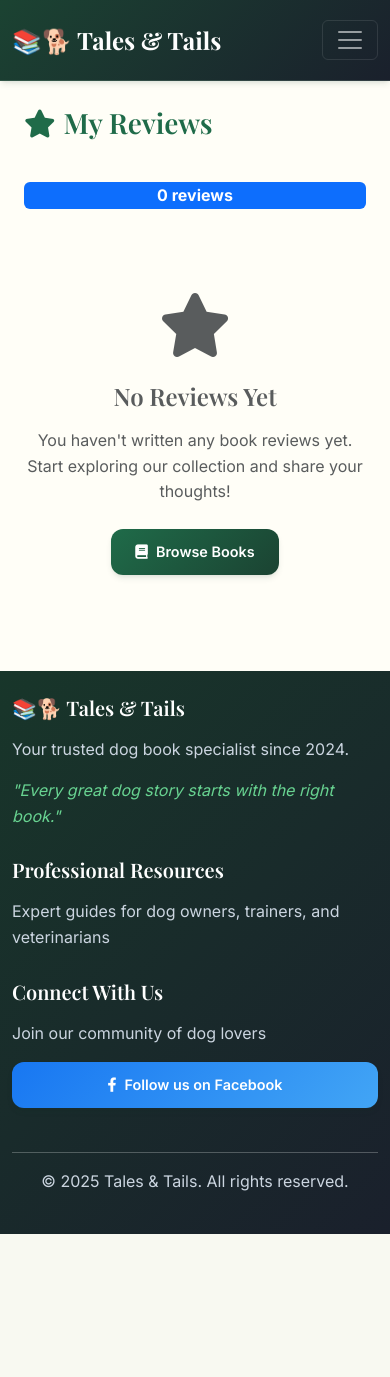
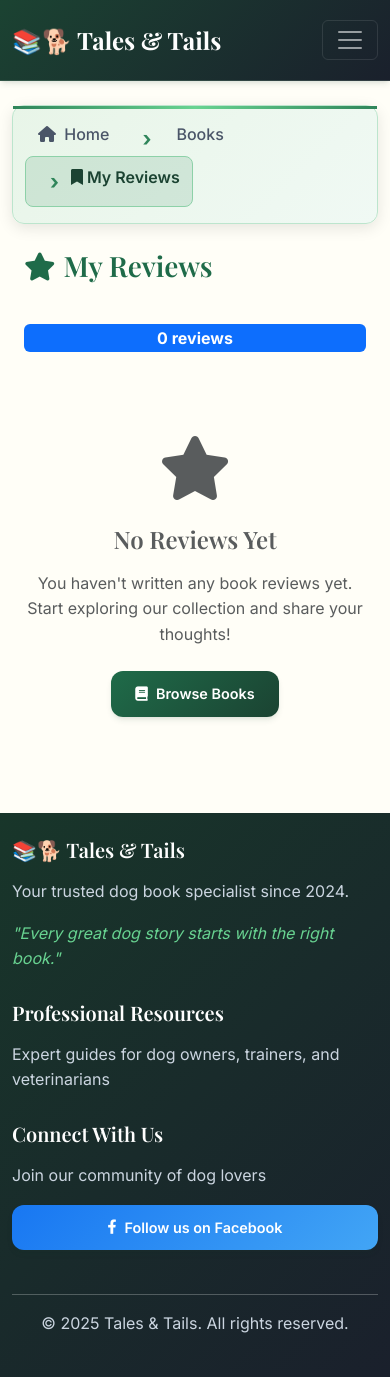
Before and after one commit to Nickflanagn24/bookstore, a Django app: page /books/my-reviews/ in a window 390 px wide. Before the commit the page ends 1234 px from the top, so only its background shows below. Run offline with Django 4.2, Linux system fonts and the light colour scheme; the visitor is signed in with stand-in values (Sample User, id 1); data that the repository does not hold is empty; parts of the project's set-up code (start-up, migrations or seed data) failed here and were passed over.

Commit message:
feat: Add comprehensive breadcrumb navigation system
- Create breadcrumb template tags for dynamic navigation generation
- Add breadcrumb component template with responsive design
- Implement breadcrumb logic for all page types (books, categories, authors, reviews, management)
- Add enhanced breadcrumb styling with forest green theme
- Include hover effects, mobile responsiveness, and accessibility features
- Integrate breadcrumbs into base template for site-wide navigation
- Improve user experience with clear navigation hierarchy across all pages

```diff
--- /dev/null
+++ b/books/templatetags/breadcrumb_tags.py
@@ -0,0 +1,110 @@
+from django import template
+from django.urls import reverse
+from django.utils.html import format_html
+
+register = template.Library()
+
+@register.simple_tag(takes_context=True)
+def breadcrumbs(context):
+    """Generate breadcrumbs based on current URL and context"""
+    request = context['request']
+    url_name = request.resolver_match.url_name
+    namespace = request.resolver_match.namespace
+
+    # Base breadcrumb structure
+    breadcrumbs = [{'name': 'Home', 'url': reverse('books:book_list')}]
+
+    # Add breadcrumbs based on current page
+    if namespace == 'books':
+        if url_name == 'book_list':
+            breadcrumbs.append({'name': 'Books', 'url': None})
+
+        elif url_name == 'book_detail':
+            book = context.get('book')
+            breadcrumbs.extend([
+                {'name': 'Books', 'url': reverse('books:book_list')},
+                {'name': book.title[:30] + '...' if len(book.title) > 30 else book.title, 'url': None}
+            ])
+
+        elif url_name == 'category_detail':
+            category = context.get('category')
+            breadcrumbs.extend([
+                {'name': 'Books', 'url': reverse('books:book_list')},
+                {'name': f'Category: {category.name}', 'url': None}
+            ])
+
+        elif url_name == 'author_detail':
+            author = context.get('author')
+            breadcrumbs.extend([
+                {'name': 'Books', 'url': reverse('books:book_list')},
+                {'name': f'Author: {author.name}', 'url': None}
+            ])
+
+        elif url_name == 'about':
+            breadcrumbs.append({'name': 'About Us', 'url': None})
+
+        elif url_name == 'contact':
+            breadcrumbs.append({'name': 'Contact', 'url': None})
+
+        elif url_name == 'book_manage':
+            breadcrumbs.extend([
+                {'name': 'Books', 'url': reverse('books:book_list')},
+                {'name': 'Manage Books', 'url': None}
+            ])
+
+        elif url_name == 'book_create':
+            breadcrumbs.extend([
+                {'name': 'Books', 'url': reverse('books:book_list')},
+                {'name': 'Manage Books', 'url': reverse('books:book_manage')},
+                {'name': 'Add New Book', 'url': None}
+            ])
+
+        elif url_name == 'book_edit':
+            book = context.get('book')
+            breadcrumbs.extend([
+                {'name': 'Books', 'url': reverse('books:book_list')},
+                {'name': 'Manage Books', 'url': reverse('books:book_manage')},
+                {'name': f'Edit: {book.title[:20]}...', 'url': None}
+            ])
+
+        elif url_name == 'review_create':
+            book = context.get('book')
+            breadcrumbs.extend([
+                {'name': 'Books', 'url': reverse('books:book_list')},
+                {'name': book.title[:20] + '...', 'url': reverse('books:book_detail', args=[book.id])},
+                {'name': 'Write Review', 'url': None}
+            ])
+
+        elif url_name == 'review_edit':
+            review = context.get('review')
+            if review:
+                breadcrumbs.extend([
+                    {'name': 'Books', 'url': reverse('books:book_list')},
+                    {'name': review.book.title[:20] + '...', 'url': reverse('books:book_detail', args=[review.book.id])},
+                    {'name': 'Edit Review', 'url': None}
+                ])
+
+        elif url_name == 'user_reviews':
+            breadcrumbs.extend([
+                {'name': 'Books', 'url': reverse('books:book_list')},
+                {'name': 'My Reviews', 'url': None}
+            ])
+
+    elif namespace == 'accounts':
+        if url_name == 'profile':
+            breadcrumbs.append({'name': 'My Profile', 'url': None})
+        elif url_name == 'login':
+            breadcrumbs.append({'name': 'Login', 'url': None})
+        elif url_name == 'signup':
+            breadcrumbs.append({'name': 'Sign Up', 'url': None})
+
+    elif namespace == 'cart':
+        if url_name == 'cart_detail':
+            breadcrumbs.append({'name': 'Shopping Cart', 'url': None})
+        elif url_name == 'checkout':
+            breadcrumbs.extend([
+                {'name': 'Shopping Cart', 'url': reverse('cart:cart_detail')},
+                {'name': 'Checkout', 'url': None}
+            ])
+
+    return breadcrumbs
--- a/books/views.py
+++ b/books/views.py
@@ -75,6 +75,7 @@ def book_detail(request, pk):
         "in_stock": book.is_in_stock,
         "user_can_review": user_can_review,
         "user_review": user_review,
+            "book": book,
     }
 
     return render(request, 'books/book_detail.html', context)
--- a/static/css/style.css
+++ b/static/css/style.css
@@ -2394,3 +2394,74 @@ select[multiple] {
     opacity: 0.6;
     pointer-events: none;
 }
+
+
+/* ===================================
+   BREADCRUMB STYLING - Tales & Tails
+   =================================== */
+
+.breadcrumb-nav {
+    background: linear-gradient(135deg, #e8f5e8 0%, #f0f9f4 100%);
+    border: 1px solid #bce5cd;
+    border-radius: 12px;
+    padding: 1rem 0;
+    margin: 1rem 0 1.5rem 0;
+    box-shadow: 0 4px 15px rgba(0,0,0,0.1);
+    position: relative;
+}
+
+.breadcrumb-nav::before {
+    content: '';
+    position: absolute;
+    top: 0;
+    left: 0;
+    right: 0;
+    height: 3px;
+    background: linear-gradient(90deg, #2f855a, #68d391, #2f855a);
+}
+
+.breadcrumb {
+    background: transparent !important;
+    padding: 0 !important;
+    margin: 0 !important;
+    font-size: 1rem;
+    font-weight: 500;
+}
+
+.breadcrumb-item {
+    color: #2d3748;
+    font-weight: 500;
+}
+
+.breadcrumb-item + .breadcrumb-item::before {
+    content: "›";
+    color: #2f855a;
+    font-weight: 700;
+    font-size: 1.3rem;
+    padding: 0 0.75rem;
+}
+
+.breadcrumb-item.active {
+    color: #1b4332;
+    font-weight: 600;
+    background: rgba(47, 133, 90, 0.15);
+    padding: 0.5rem 0.75rem;
+    border-radius: 8px;
+    border: 1px solid #8dd1a8;
+}
+
+.breadcrumb-link {
+    color: #4a5568;
+    text-decoration: none;
+    transition: all 0.3s ease;
+    padding: 0.5rem 0.75rem;
+    border-radius: 8px;
+    border: 1px solid transparent;
+}
+
+.breadcrumb-link:hover {
+    color: #1b4332;
+    background: #dcf2e4;
+    text-decoration: none;
+    border-color: #8dd1a8;
+}
--- a/templates/base.html
+++ b/templates/base.html
@@ -114,6 +114,8 @@
 
     <!-- Main Content -->
     <main class="container my-4">
+        <!-- Breadcrumb Navigation -->
+        {% include "components/breadcrumbs.html" %}
         {% if messages %}
             {% for message in messages %}
                 <div class="alert alert-{{ message.tags }} alert-dismissible fade show" role="alert">
--- /dev/null
+++ b/templates/components/breadcrumbs.html
@@ -0,0 +1,31 @@
+{% load breadcrumb_tags %}
+
+{% breadcrumbs as crumbs %}
+{% if crumbs|length > 1 %}
+<nav aria-label="breadcrumb" class="breadcrumb-nav">
+    <div class="container">
+        <ol class="breadcrumb mb-0">
+            {% for crumb in crumbs %}
+                {% if forloop.last %}
+                    <li class="breadcrumb-item active" aria-current="page">
+                        <i class="fas fa-bookmark me-1"></i>{{ crumb.name }}
+                    </li>
+                {% else %}
+                    <li class="breadcrumb-item">
+                        {% if crumb.url %}
+                            <a href="{{ crumb.url }}" class="breadcrumb-link">
+                                {% if forloop.first %}
+                                    <i class="fas fa-home me-1"></i>
+                                {% endif %}
+                                {{ crumb.name }}
+                            </a>
+                        {% else %}
+                            {{ crumb.name }}
+                        {% endif %}
+                    </li>
+                {% endif %}
+            {% endfor %}
+        </ol>
+    </div>
+</nav>
+{% endif %}
```
Also changed, not shown: static/css/styles.css (deleted, +0 -57 lines), books/templatetags/__init__.py (added).
